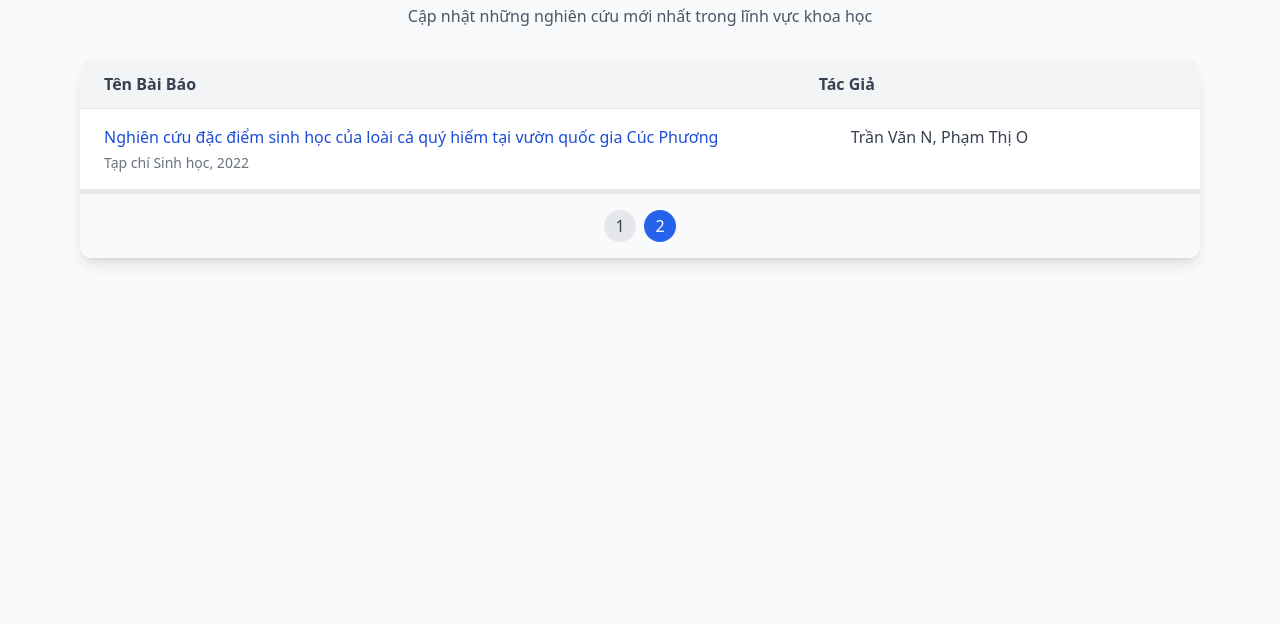
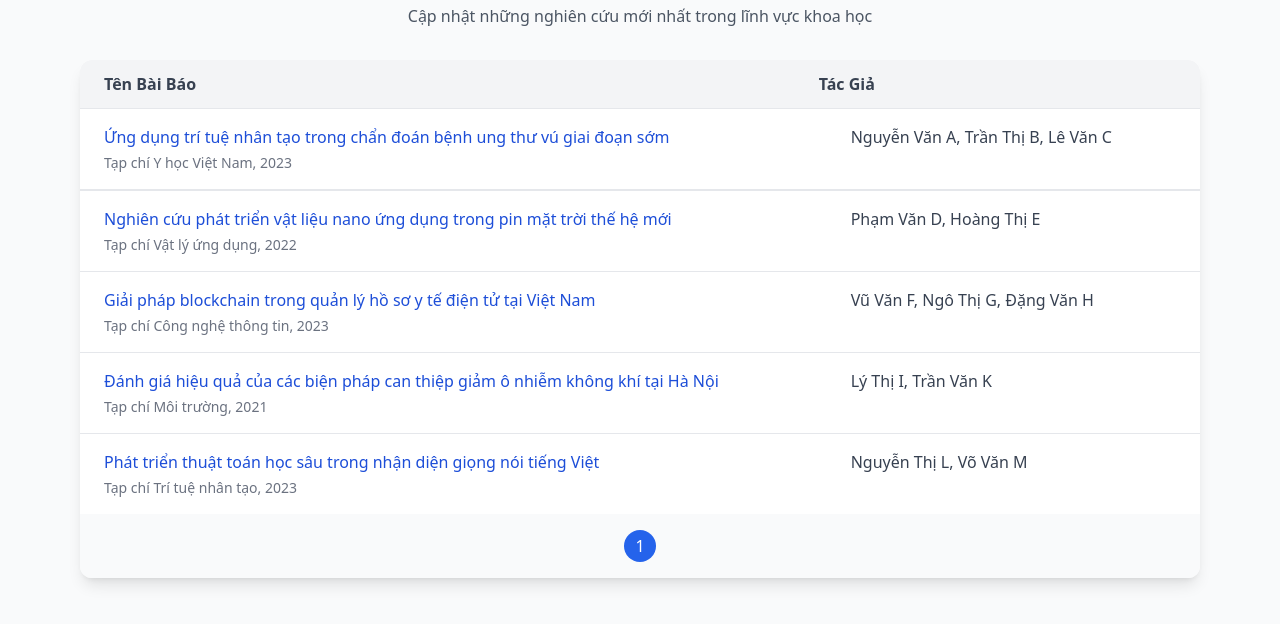
Before and after one commit to QuanVIGH/DemoTintuc1, a plain HTML site: page indext.html in a window 1280 px wide. Shown: the part 88-712 px from the top of the page. Drawn offline with nearby package versions, Linux system fonts and the light colour scheme.

Commit message:
Update indext.html

```diff
--- a/indext.html
+++ b/indext.html
@@ -8,8 +8,12 @@
     <script src="https://cdn.tailwindcss.com"></script>
     <link rel="stylesheet" href="https://cdnjs.cloudflare.com/ajax/libs/font-awesome/6.4.0/css/all.min.css">
     <style>
+        html {
+            scroll-behavior: smooth;
+        }
+
         .paper-item {
-            transition: all 0.5s ease;
+            transition: opacity 0.7s ease, transform 0.7s ease, height 0.7s ease;
             opacity: 0;
             height: 0;
             overflow: hidden;
@@ -22,6 +26,42 @@
             border-bottom: 1px solid #e5e7eb;
         }
 
+        .paper-item:hover {
+            transform: scale(1.02);
+        }
+
+        @keyframes slideIn {
+            from {
+                transform: translateY(10px);
+                opacity: 0;
+            }
+
+            to {
+                transform: translateY(0);
+                opacity: 1;
+            }
+        }
+
+        @keyframes fadeOut {
+            from {
+                opacity: 1;
+                transform: translateY(0);
+            }
+
+            to {
+                opacity: 0;
+                transform: translateY(-10px);
+            }
+        }
+
+        .fade-in {
+            animation: slideIn 0.7s ease-out forwards;
+        }
+
+        .fade-out {
+            animation: fadeOut 0.7s ease-out forwards;
+        }
+
         .carousel-container {
             position: relative;
         }
@@ -32,20 +72,12 @@
             top: -50px;
         }
 
-        @keyframes fadeIn {
-            from {
-                opacity: 0;
-                transform: translateY(10px);
+        #pagination button {
+            transition: transform 0.3s ease;
         }
 
-            to {
-                opacity: 1;
-                transform: translateY(0);
-            }
-        }
-
-        .fade-in {
-            animation: fadeIn 0.5s ease forwards;
+        #pagination button:hover {
+            transform: scale(1.1);
         }
     </style>
 </head>
@@ -89,66 +121,12 @@
         document.addEventListener('DOMContentLoaded', function () {
             // Dữ liệu mẫu các bài báo khoa học
             const papers = [
-                {
-                    title: "Ứng dụng trí tuệ nhân tạo trong chẩn đoán bệnh ung thư vú giai đoạn sớm",
-                    authors: "Nguyễn Văn A, Trần Thị B, Lê Văn C",
-                    journal: "Tạp chí Y học Việt Nam",
-                    year: 2023
-                },
-                {
-                    title: "Nghiên cứu phát triển vật liệu nano ứng dụng trong pin mặt trời thế hệ mới",
-                    authors: "Phạm Văn D, Hoàng Thị E",
-                    journal: "Tạp chí Vật lý ứng dụng",
-                    year: 2022
-                },
-                {
-                    title: "Giải pháp blockchain trong quản lý hồ sơ y tế điện tử tại Việt Nam",
-                    authors: "Vũ Văn F, Ngô Thị G, Đặng Văn H",
-                    journal: "Tạp chí Công nghệ thông tin",
-                    year: 2023
-                },
-                {
-                    title: "Đánh giá hiệu quả của các biện pháp can thiệp giảm ô nhiễm không khí tại Hà Nội",
-                    authors: "Lý Thị I, Trần Văn K",
-                    journal: "Tạp chí Môi trường",
-                    year: 2021
-                },
-                {
-                    title: "Phát triển thuật toán học sâu trong nhận diện giọng nói tiếng Việt",
-                    authors: "Nguyễn Thị L, Võ Văn M",
-                    journal: "Tạp chí Trí tuệ nhân tạo",
-                    year: 2023
-                },
-                {
-                    title: "Nghiên cứu đặc điểm sinh học của loài cá quý hiếm tại vườn quốc gia Cúc Phương",
-                    authors: "Trần Văn N, Phạm Thị O",
-                    journal: "Tạp chí Sinh học",
-                    year: 2022
-                },
-                {
-                    title: "Ứng dụng mô hình toán trong dự báo lũ lụt tại đồng bằng sông Cửu Long",
-                    authors: "Lê Thị P, Nguyễn Văn Q",
-                    journal: "Tạp chí Khí tượng Thủy văn",
-                    year: 2023
-                },
-                {
-                    title: "Phân tích hiệu quả kinh tế của các mô hình nông nghiệp công nghệ cao tại Lâm Đồng",
-                    authors: "Vũ Thị R, Đỗ Văn S",
-                    journal: "Tạp chí Kinh tế Nông nghiệp",
-                    year: 2021
-                },
-                {
-                    title: "Nghiên cứu chế tạo vật liệu composite từ phế thải nông nghiệp",
-                    authors: "Hoàng Văn T, Lý Thị U",
-                    journal: "Tạp chí Vật liệu xây dựng",
-                    year: 2023
-                },
-                {
-                    title: "Đánh giá tác động của biến đổi khí hậu đến hệ sinh thái rừng ngập mặn Cà Mau",
-                    authors: "Trần Thị V, Nguyễn Văn X",
-                    journal: "Tạp chí Biến đổi khí hậu",
-                    year: 2022
-                }
+                { title: "Ứng dụng trí tuệ nhân tạo trong chẩn đoán bệnh ung thư vú giai đoạn sớm", authors: "Nguyễn Văn A, Trần Thị B, Lê Văn C", journal: "Tạp chí Y học Việt Nam", year: 2023 },
+                { title: "Nghiên cứu phát triển vật liệu nano ứng dụng trong pin mặt trời thế hệ mới", authors: "Phạm Văn D, Hoàng Thị E", journal: "Tạp chí Vật lý ứng dụng", year: 2022 },
+                { title: "Giải pháp blockchain trong quản lý hồ sơ y tế điện tử tại Việt Nam", authors: "Vũ Văn F, Ngô Thị G, Đặng Văn H", journal: "Tạp chí Công nghệ thông tin", year: 2023 },
+                { title: "Đánh giá hiệu quả của các biện pháp can thiệp giảm ô nhiễm không khí tại Hà Nội", authors: "Lý Thị I, Trần Văn K", journal: "Tạp chí Môi trường", year: 2021 },
+                { title: "Phát triển thuật toán học sâu trong nhận diện giọng nói tiếng Việt", authors: "Nguyễn Thị L, Võ Văn M", journal: "Tạp chí Trí tuệ nhân tạo", year: 2023 },
+                // ... các bài báo khác
             ];
 
             const papersContainer = document.getElementById('papersContainer');
@@ -164,7 +142,7 @@
             let autoScrollInterval;
             let isAutoScroll = true;
 
-            // Hiển thị bài báo
+            // Hiển thị bài báo với hiệu ứng fade-in cho tất cả các phần tử
             function displayPapers(page) {
                 papersContainer.innerHTML = '';
                 const start = page * itemsPerPage;
@@ -173,7 +151,8 @@
 
                 visiblePapers.forEach((paper, index) => {
                     const paperElement = document.createElement('div');
-                    paperElement.className = `grid grid-cols-12 paper-item ${index === 0 ? 'active' : ''}`;
+                    // Gán active cho tất cả các phần tử để hiển thị chúng đồng thời
+                    paperElement.className = `grid grid-cols-12 paper-item active`;
 
                     paperElement.innerHTML = `
                 <div class="col-span-8 px-6">
@@ -187,7 +166,7 @@
 
                     papersContainer.appendChild(paperElement);
 
-                    // Thêm hiệu ứng fade in
+                    // Áp dụng hiệu ứng fade-in cho mỗi bài báo
                     setTimeout(() => {
                         paperElement.classList.add('fade-in');
                     }, index * 100);
@@ -211,16 +190,20 @@
                 }
             }
 
-            // Chuyển đến trang cụ thể
+            // Chuyển đến trang cụ thể với hiệu ứng fade-out trước (nếu cần)
             function goToPage(page) {
+                const items = document.querySelectorAll('.paper-item');
+                items.forEach(item => item.classList.add('fade-out'));
+
+                setTimeout(() => {
                     if (page < 0) page = totalPages - 1;
                     if (page >= totalPages) page = 0;
-
                     currentPage = page;
                     displayPapers(currentPage);
+                }, 700);
             }
 
-            // Tự động cuộn
+            // Tự động cuộn trang
             function startAutoScroll() {
                 if (autoScrollInterval) clearInterval(autoScrollInterval);
 
@@ -259,24 +242,25 @@
                 }
             });
 
-            // Khởi tạo
+            // Khởi tạo trang đầu tiên và bắt đầu auto-scroll
             displayPapers(currentPage);
             startAutoScroll();
 
-            // Hiệu ứng chuyển đổi giữa các bài báo
-            setInterval(() => {
-                const items = document.querySelectorAll('.paper-item');
-                items.forEach((item, index) => {
-                    if (item.classList.contains('active')) {
-                        item.classList.remove('active');
-                        const nextIndex = (index + 1) % items.length;
-                        items[nextIndex].classList.add('active');
-                        return;
-                    }
-                });
-            }, 5000);
+            // Loại bỏ đoạn chuyển đổi giữa các bài báo riêng lẻ
+            // setInterval(() => {
+            //   const items = document.querySelectorAll('.paper-item');
+            //   items.forEach((item, index) => {
+            //     if (item.classList.contains('active')) {
+            //       item.classList.remove('active');
+            //       const nextIndex = (index + 1) % items.length;
+            //       items[nextIndex].classList.add('active');
+            //       return;
+            //     }
+            //   });
+            // }, 5000);
         });
     </script>
+
 </body>
 
 </html>
```
Lines whose indentation alone changed are shown as unchanged.
